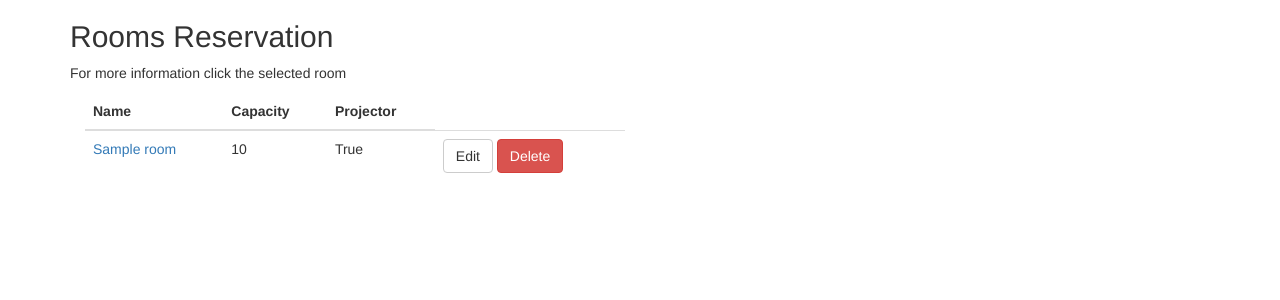
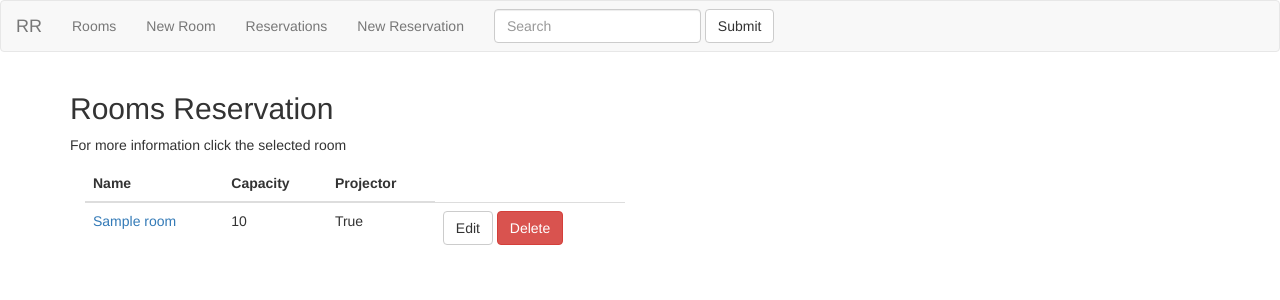
Before and after one commit to Brzydal/CL_Workshops_Reservation, a Django app: page / in a window 1280 px wide. Shown: the top 300 px of the page. Run offline with Django 3.2, Linux system fonts and the light colour scheme; tables that the repository leaves empty hold one stand-in row (values such as "Sample post"); some libraries are stand-ins or nearby versions.

Commit message:
View to add new reservation added

```diff
--- a/Reservation/urls.py
+++ b/Reservation/urls.py
@@ -15,13 +15,14 @@ Including another URLconf
 """
 from django.conf.urls import url
 from django.contrib import admin
-from room.views import all_rooms,delete_room, room_details, AddRoom, ModifyRoom
-
+from room.views import all_rooms,delete_room, room_details
+from room.views import AddRoom, ModifyRoom, AddReservation
 urlpatterns = [
     url(r'^admin/', admin.site.urls),
     url(r'^room/new$', AddRoom.as_view()),
     url(r'^room/modify/(?P<room_id>\d+)$', ModifyRoom.as_view()),
     url(r'^room/delete/(?P<room_id>\d+)$', delete_room),
     url(r'^room/(?P<room_id>\d+)$', room_details),
+    url(r'^reservation/new$', AddReservation.as_view()),
     url(r'^$', all_rooms),
 ]
--- a/room/static/room/css/style.css
+++ b/room/static/room/css/style.css
@@ -207,3 +207,8 @@ fieldset {
   -moz-transition: all 0.3s ease-in-out;
   -ms-transition: all 0.3s ease-in-out;
 }
+
+select {
+  width: 100px;
+  margin: 15px 5px 15px 15px;
+}
--- a/room/templates/room/all_rooms.html
+++ b/room/templates/room/all_rooms.html
@@ -9,6 +9,31 @@
   <script src="https://maxcdn.bootstrapcdn.com/bootstrap/3.3.7/js/bootstrap.min.js"></script>
 </head>
 <body>
+
+<nav class="navbar navbar-default">
+  <div class="container-fluid">
+    <!-- Brand -->
+    <div class="navbar-header">
+      <a class="navbar-brand" href="#">RR</a>
+    </div>
+    <!-- Links -->
+    <div class="collapse navbar-collapse" id="bs-example-navbar-collapse-1">
+      <ul class="nav navbar-nav">
+        <li><a href="/">Rooms</a></li>
+        <li><a href="http://127.0.0.1:8000/room/new">New Room</a></li>
+        <li><a href="#">Reservations</a></li>
+        <li><a href="http://127.0.0.1:8000/reservation/new">New Reservation</a></li>
+      </ul>
+	<!-- Search -->
+      <form class="navbar-form navbar-left">
+        <div class="form-group">
+          <input type="text" class="form-control" placeholder="Search">
+        </div>
+        <button type="submit" class="btn btn-default">Submit</button>
+      </form>
+    </div><!-- /.navbar-collapse -->
+  </div><!-- /.container-fluid -->
+</nav>
 
 <div class="container">
   <h2>Rooms Reservation</h2>
--- a/room/views.py
+++ b/room/views.py
@@ -1,6 +1,7 @@
 from django.shortcuts import render,redirect
 from django.views import View
 from django.http import HttpResponse
+from datetime import datetime
 from room.models import *
 
 class AddRoom(View):
@@ -45,3 +46,19 @@ def room_details(request,room_id):
     room = Room.objects.get(pk=room_id)
     context = {'room':room}
     return render(request,'room/room_details.html',context)
+
+class AddReservation(View):
+
+    def get(self,request):
+        rooms = Room.objects.all()
+        context = {'rooms':rooms}
+        reservation = Reservation()
+        return render(request,'room/reservation_form.html',context)
+
+    def post(self,request):
+        room_id = request.POST.get('room')
+        date = datetime.date(datetime.strptime(request.POST.get('date'),'%Y-%m-%d'))
+        comment = request.POST.get('comment')
+        room = Room.objects.get(pk=room_id)
+        reservation = Reservation.objects.create(room_id=room, date=date,comment=comment)
+        return redirect('/')
```
Also changed, not shown: room/templates/room/reservation_form.html (added, +34 -0 lines).
